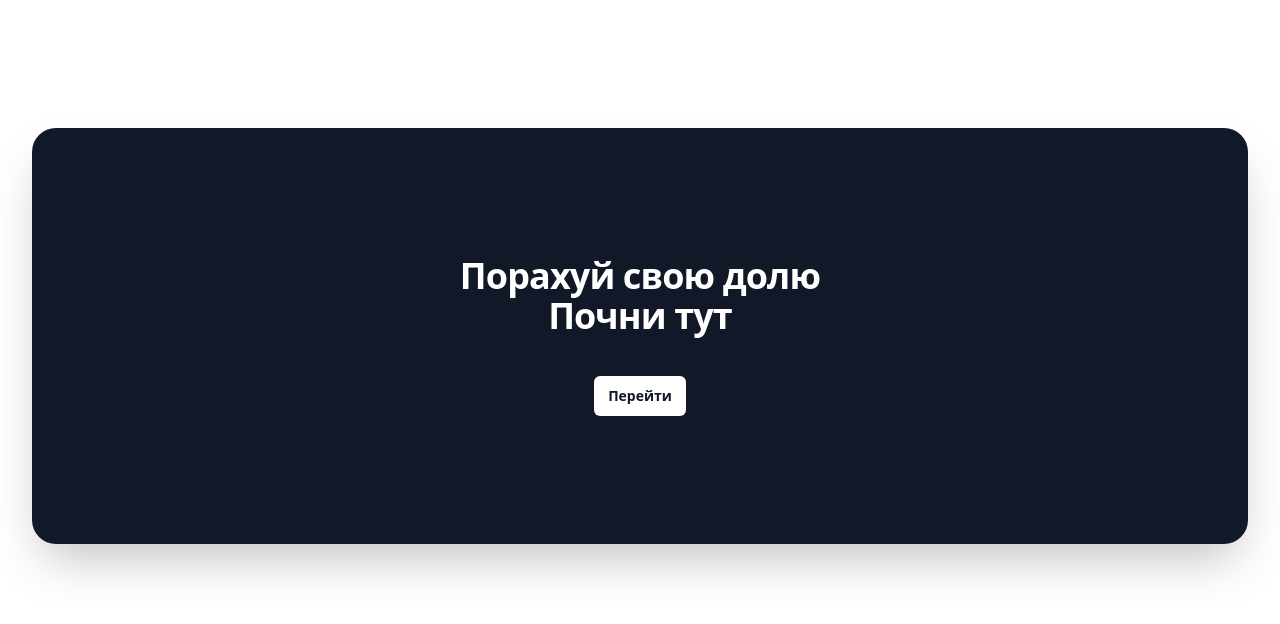
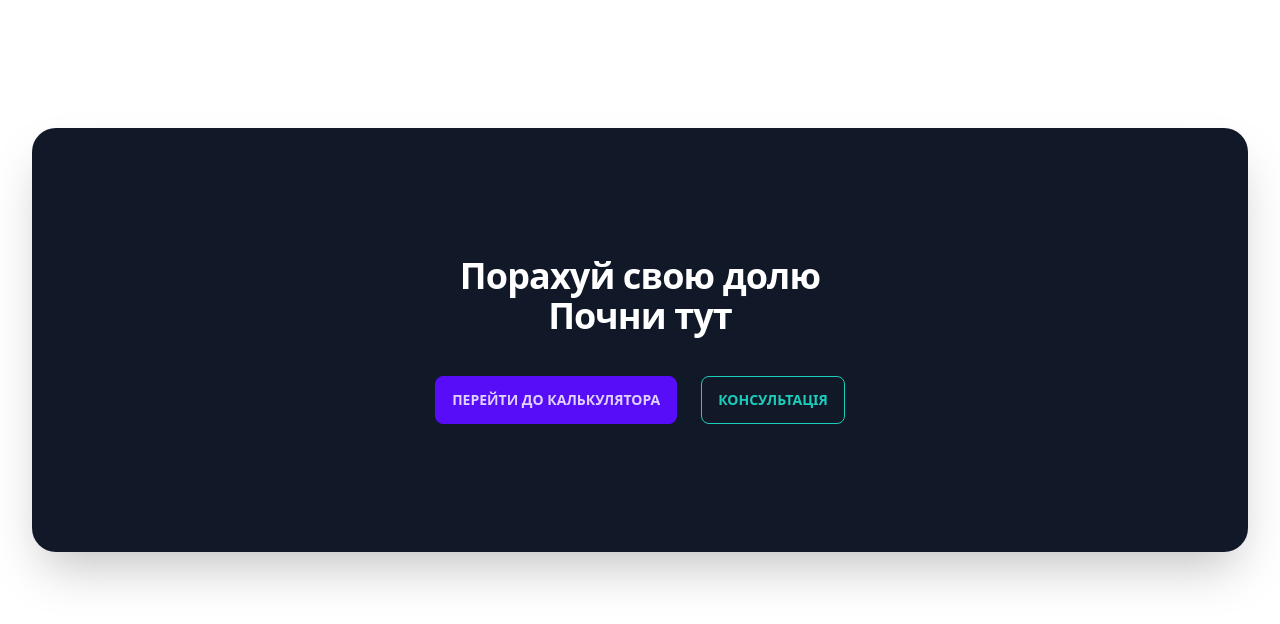
Before and after one commit to Valentynlang/numerologi, a Next.js app: page /components/Start in a window 1280 px wide. Shown: the top 624 px of the page. Built offline with nearby package versions, Linux system fonts and the light colour scheme.

Commit message:
new branch

```diff
--- a/pages/Calculator/index.tsx
+++ b/pages/Calculator/index.tsx
@@ -2,6 +2,7 @@ import React, {Fragment, useState} from 'react';
 import DateMaskInput from '@/pages/components/DateMaskInput';
 import Image from "next/image";
 import {Popover, Transition} from "@headlessui/react";
+import ButtonToInstagram from "@/pages/components/ButtonToInstagram";
 export default function Calculator() {
     const [dayDateValue, setDayDateValue] = useState<number>(0);
     const [montDateValue, setMontDateValue] = useState<number>(0);
@@ -691,7 +692,7 @@ export default function Calculator() {
                 <div className="section-with-diagram__matrix-diagram">
                     <div className="matrix-diagram">
                         <div className="matrix-diagram__svg">
-                            <Image src="/diagram.svg" alt={"diagram"}  className="img" height={872} width={872} />
+                            <Image src="/diagramFoWhite.svg" alt={"diagram"}  className="img" height={872} width={872} />
                         </div>
                         <div className="matrix-diagram__circle -size-lg -position-a -purple -active">{ bL ? a1 : null}</div>
                         <div className="matrix-diagram__circle -size-md -position-a2 -blue -active">{aL}</div>
@@ -858,6 +859,9 @@ export default function Calculator() {
                 </div>
             </div>
         </div>
+        <div className=" flex justify-center items-center">
+            <ButtonToInstagram/>
+        </div>
 
     </div>
 }
--- a/pages/_document.tsx
+++ b/pages/_document.tsx
@@ -1,9 +1,8 @@
 import { Html, Head, Main, NextScript } from 'next/document'
-import Header from "@/pages/components/Header";
 
 export default function Document() {
   return (
-    <Html lang="en">
+    <Html data-theme="light" lang="uk">
       <Head />
       <body>
         <Main />
--- a/pages/api/hello.ts
+++ /dev/null
@@ -1,13 +0,0 @@
-// Next.js API route support: https://nextjs.org/docs/api-routes/introduction
-import type { NextApiRequest, NextApiResponse } from 'next'
-
-type Data = {
-  name: string
-}
-
-export default function handler(
-  req: NextApiRequest,
-  res: NextApiResponse<Data>
-) {
-  res.status(200).json({ name: 'John Doe' })
-}
--- /dev/null
+++ b/pages/components/ButtonToInstagram.tsx
@@ -0,0 +1,5 @@
+export default function ButtonToInstagram () {
+    return <div>
+        <a className="btn btn-outline btn-accent" href="https://instagram.com/daria.tiutiunnyk?igshid=OGQ5ZDc2ODk2ZA%3D%3D&utm_source=qr">Консультація</a>
+    </div>
+}
--- a/pages/components/Start.tsx
+++ b/pages/components/Start.tsx
@@ -1,6 +1,9 @@
+import ButtonToInstagram from "@/pages/components/ButtonToInstagram";
+import React from "react";
+
 export default function Start() {
     return (
-        <div className="bg-white">
+        <div >
             <div className="mx-auto max-w-7xl py-24 sm:px-6 sm:py-32 lg:px-8">
                 <div className="justify-center relative bg-gray-900 px-6 pt-16 shadow-2xl sm:rounded-3xl  md:pt-24 lg:flex lg:gap-x-20  lg:pt-0">
                     <div className="mx-auto max-w-md text-center lg:mx-0 lg:flex-auto lg:py-32 ">
@@ -13,10 +16,12 @@ export default function Start() {
                         <div className="mt-10 flex items-center justify-center gap-x-6 ">
                             <a
                                 href="/Calculator"
-                                className="rounded-md mb-20 lg:mb-0 bg-white px-3.5 py-2.5 text-sm font-semibold text-gray-900 shadow-sm hover:bg-gray-100 focus-visible:outline focus-visible:outline-2 focus-visible:outline-offset-2 focus-visible:outline-white"
+                                className="btn btn-primary"
                             >
-                                Перейти
+                                Перейти до калькулятора
                             </a>
+
+                            <ButtonToInstagram/>
 
                         </div>
                     </div>
--- a/tailwind.config.ts
+++ b/tailwind.config.ts
@@ -7,6 +7,9 @@ const config: Config = {
     './app/**/*.{js,ts,jsx,tsx,mdx}',
   ],
   theme: {
+    daisyui: {
+      themes: ["light", "cupcake"],
+    },
     extend: {
       backgroundImage: {
         'gradient-radial': 'radial-gradient(var(--tw-gradient-stops))',
@@ -16,5 +19,6 @@ const config: Config = {
     },
   },
   plugins: [require("daisyui")],
+
 }
 export default config
```
Also changed, not shown: public/diagramFoWhite.svg (added), 1 other file (tests, documents, lock files or other folders).
